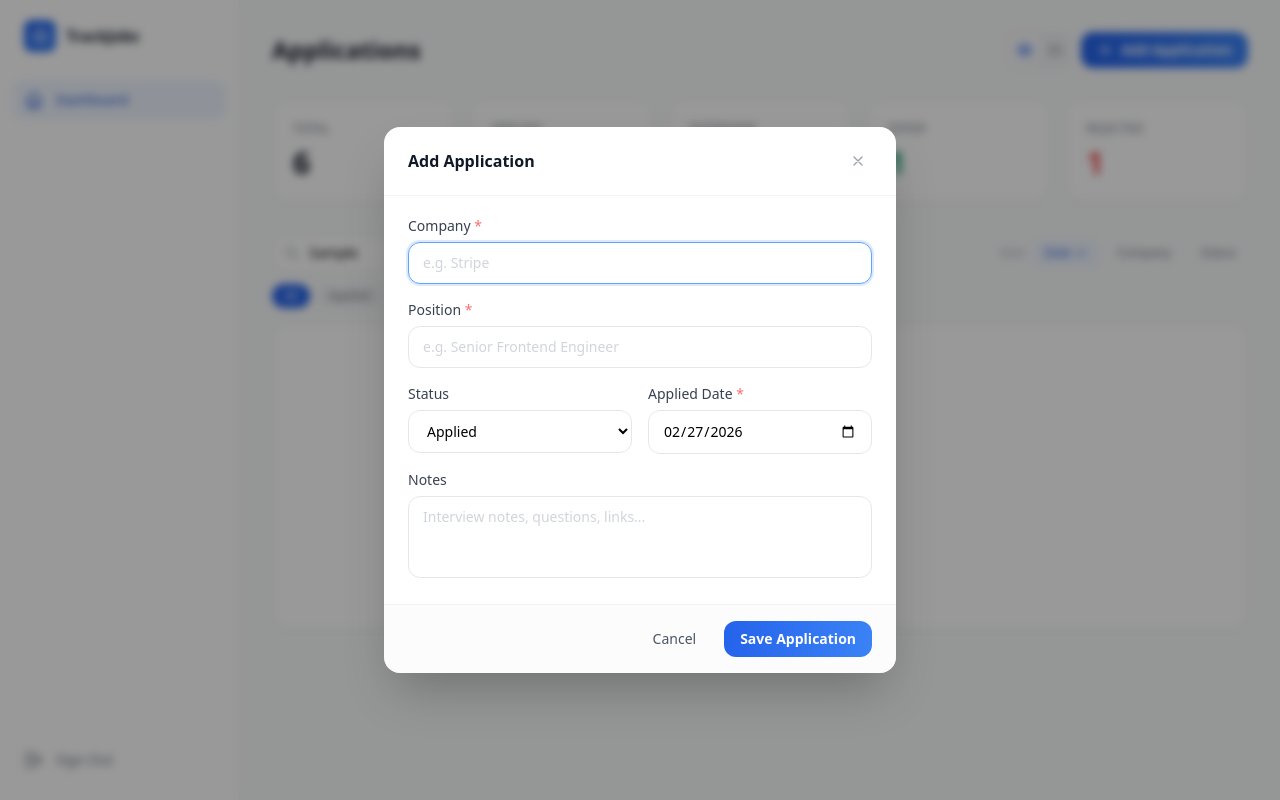
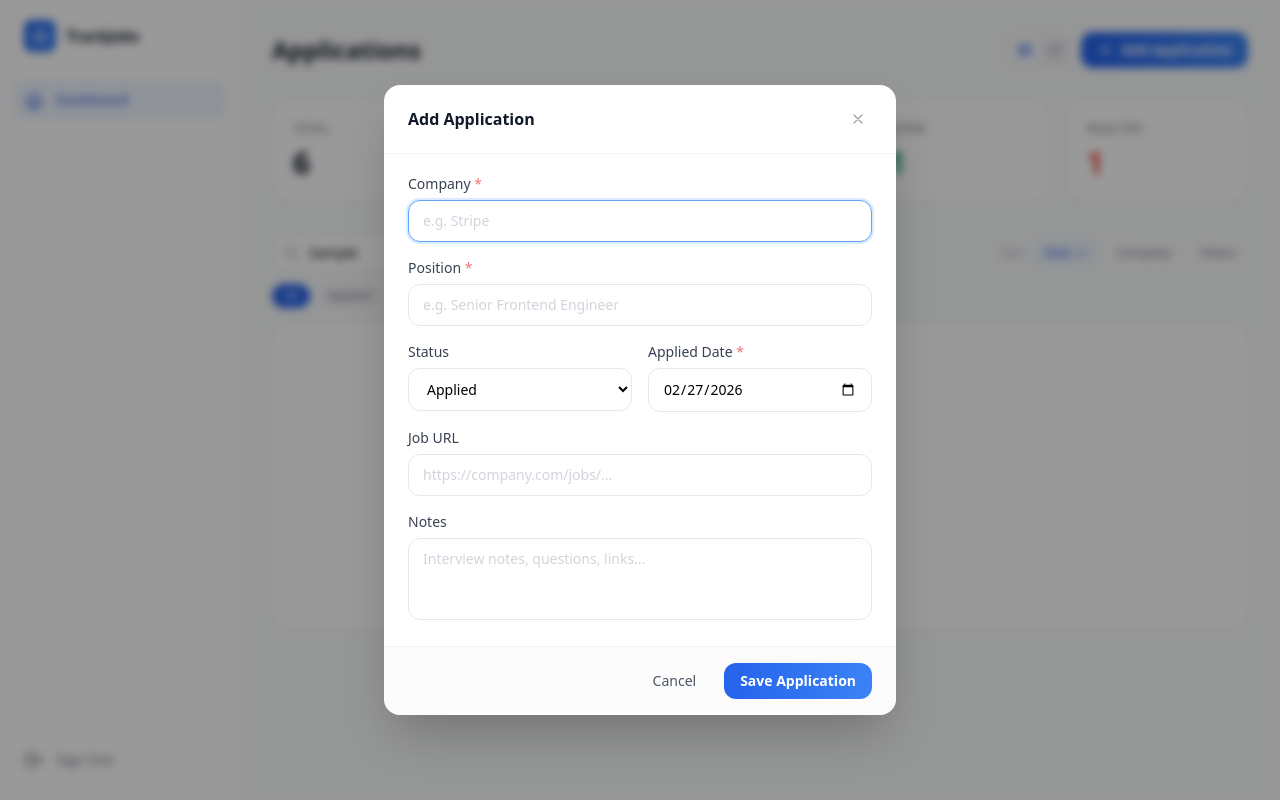
Before and after one commit to basarardabaykal/trackjobapplications-frontend, a React (Vite) app: page /dashboard in a window 1280 px wide. Both pictures are taken after typing "Sample" into the empty fields and a click on the button "Add Application". Built offline with nearby package versions, Linux system fonts and the light colour scheme.

Commit message:
feat(modal): add job URL input field

```diff
--- a/src/components/dashboard/AddApplicationModal.tsx
+++ b/src/components/dashboard/AddApplicationModal.tsx
@@ -7,6 +7,7 @@ interface FormData {
   position: string
   status: ApplicationStatus
   applied_date: string
+  url: string
   notes: string
 }
 
@@ -22,6 +23,7 @@ const INITIAL_FORM: FormData = {
   position: '',
   status: 'applied',
   applied_date: new Date().toISOString().split('T')[0],
+  url: '',
   notes: '',
 }
 
@@ -31,6 +33,7 @@ function toFormData(app: JobApplication): FormData {
     position: app.position,
     status: app.status,
     applied_date: app.applied_date,
+    url: app.url ?? '',
     notes: app.notes,
   }
 }
@@ -74,6 +77,7 @@ export default function AddApplicationModal({ open, onClose, onSubmit, initialDa
       position: form.position.trim(),
       status: form.status,
       applied_date: form.applied_date,
+      url: form.url.trim() || undefined,
       notes: form.notes.trim(),
     })
     onClose()
@@ -172,6 +176,17 @@ export default function AddApplicationModal({ open, onClose, onSubmit, initialDa
             </div>
 
             <div>
+              <label className="block text-sm font-medium text-gray-700 mb-1.5">Job URL</label>
+              <input
+                type="url"
+                placeholder="https://company.com/jobs/..."
+                value={form.url}
+                onChange={e => setForm(f => ({ ...f, url: e.target.value }))}
+                className="w-full px-3.5 py-2.5 rounded-xl border border-gray-200 text-sm outline-none focus:border-blue-400 focus:ring-2 focus:ring-blue-100 transition-colors placeholder:text-gray-300"
+              />
+            </div>
+
+            <div>
               <label className="block text-sm font-medium text-gray-700 mb-1.5">Notes</label>
               <textarea
                 placeholder="Interview notes, questions, links..."
```
